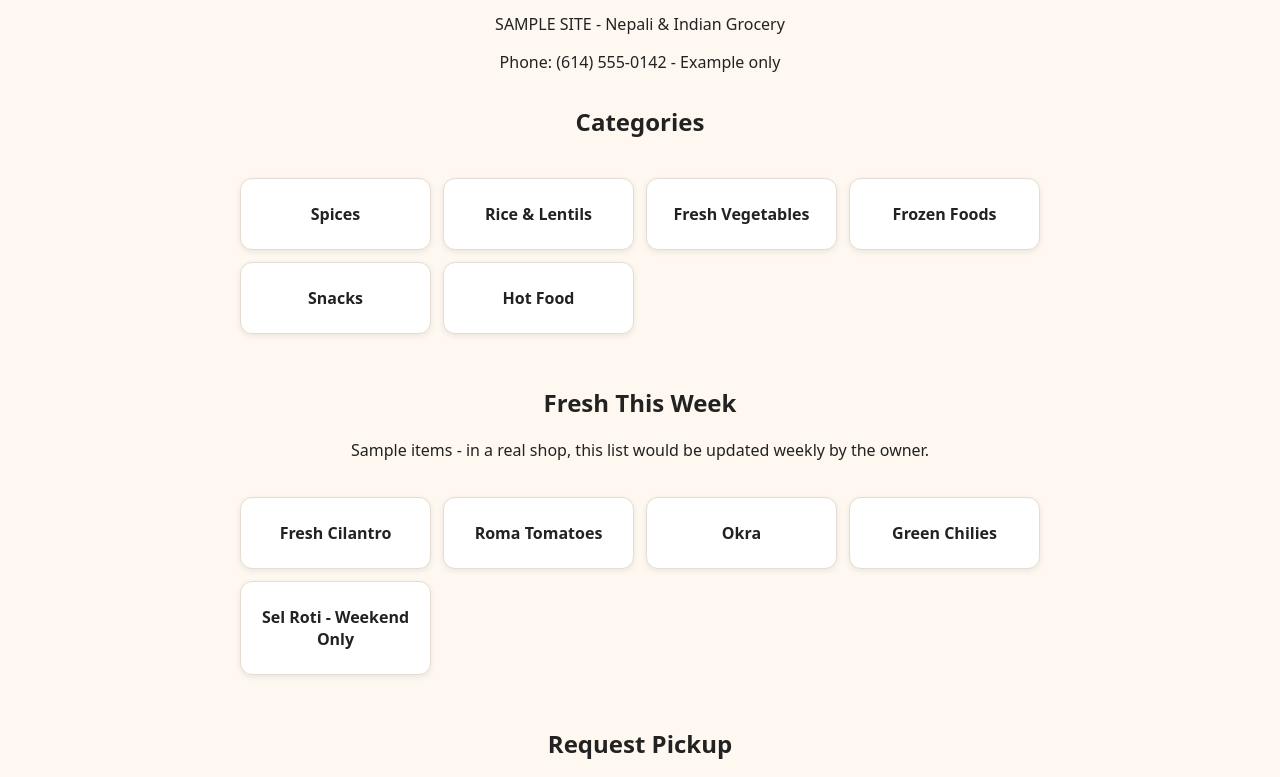
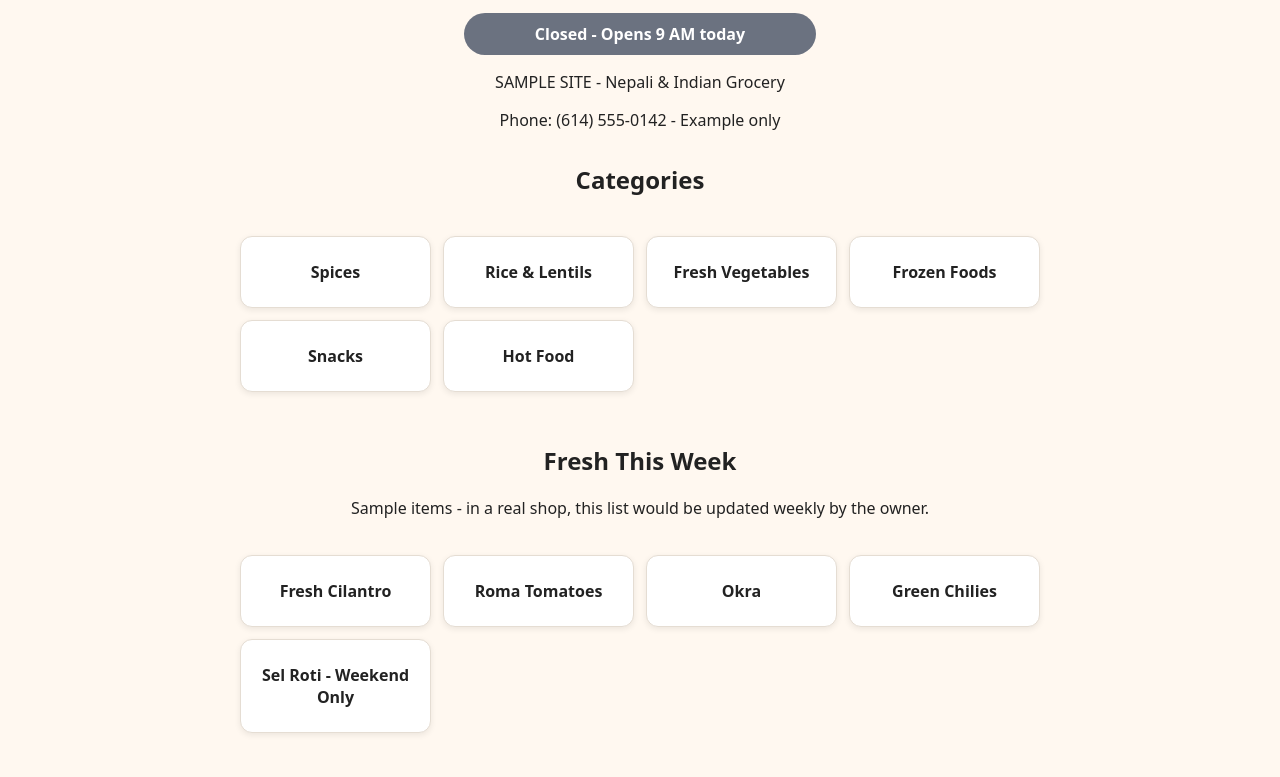
Before and after one commit to sompyakurel/mitho-mart, a plain HTML site: page index.html in a window 1280 px wide. Shown: the part 102-879 px from the top of the page. Drawn offline with Linux system fonts and the light colour scheme.

Commit message:
Add open-now badge

```diff
--- a/index.html
+++ b/index.html
@@ -6,6 +6,7 @@
 </head>
 <body>
   <h1>Mitho Mart</h1>
+  <p id="open-badge">Checking hours...</p>
   <p>SAMPLE SITE - Nepali & Indian Grocery</p>
   <p>Phone: (614) 555-0142 - Example only</p>
   <h2>Categories</h2>
@@ -46,6 +47,42 @@ confirmation.textContent = "Thanks, " + name + "! Your sample pickup request is
 confirmation.style.display = "block";
 });
 </script>
+<script>
+  var hours = {
+  0: {open: 540, close: 1200},
+  1: {open: 540, close: 1200},
+  2: {open: 540, close: 1200},
+  3: {open: 540, close: 1200},
+  4: {open: 540, close: 1200},
+  5: {open: 540, close: 1230},
+  6: {open: 540, close: 1200}
+  };
+  function formatTime(minutes) {
+  var h = Math.floor(minutes / 60);
+  var m = minutes % 60;
+  var ampm = h >= 12 ? "PM" : "AM";
+  var h12 = h % 12;
+  if (h12 === 0) { h12 = 12; }
+  if (m === 0) { return h12 + " " + ampm; }
+  return h12 + ":" + (m < 10 ? "0" + m : m) + " " + ampm;
+  }
+  var now = new Date();
+  var day = now.getDay();
+  var currentMinutes = now.getHours() * 60 + now.getMinutes();
+  var today = hours[day];
+  var badge = document.getElementById("open-badge");
+  if (currentMinutes >= today.open && currentMinutes < today.close) {
+  badge.textContent = "Open now - Closes " + formatTime(today.close) + " today";
+  badge.className = "open";
+  } else if (currentMinutes < today.open) {
+  badge.textContent = "Closed - Opens " + formatTime(today.open) + " today";
+  badge.className = "closed";
+  } else {
+  var tomorrow = hours[(day + 1) % 7];
+  badge.textContent = "Closed - Opens " + formatTime(tomorrow.open) + " tomorrow";
+  badge.className = "closed";
+  }
+  </script>
 
 </body>
 </html>
--- a/style.css
+++ b/style.css
@@ -81,3 +81,18 @@ form {
   padding: 16px;
   text-align: center;
   }
+  #open-badge {
+    max-width: 320px;
+    margin: 16px auto;
+    padding: 10px 16px;
+    border-radius: 999px;
+    font-weight: 600;
+    text-align: center;
+    color: white;
+    }
+    #open-badge.open {
+    background: #15803d;
+    }
+    #open-badge.closed {
+    background: #6b7280;
+    }
```
